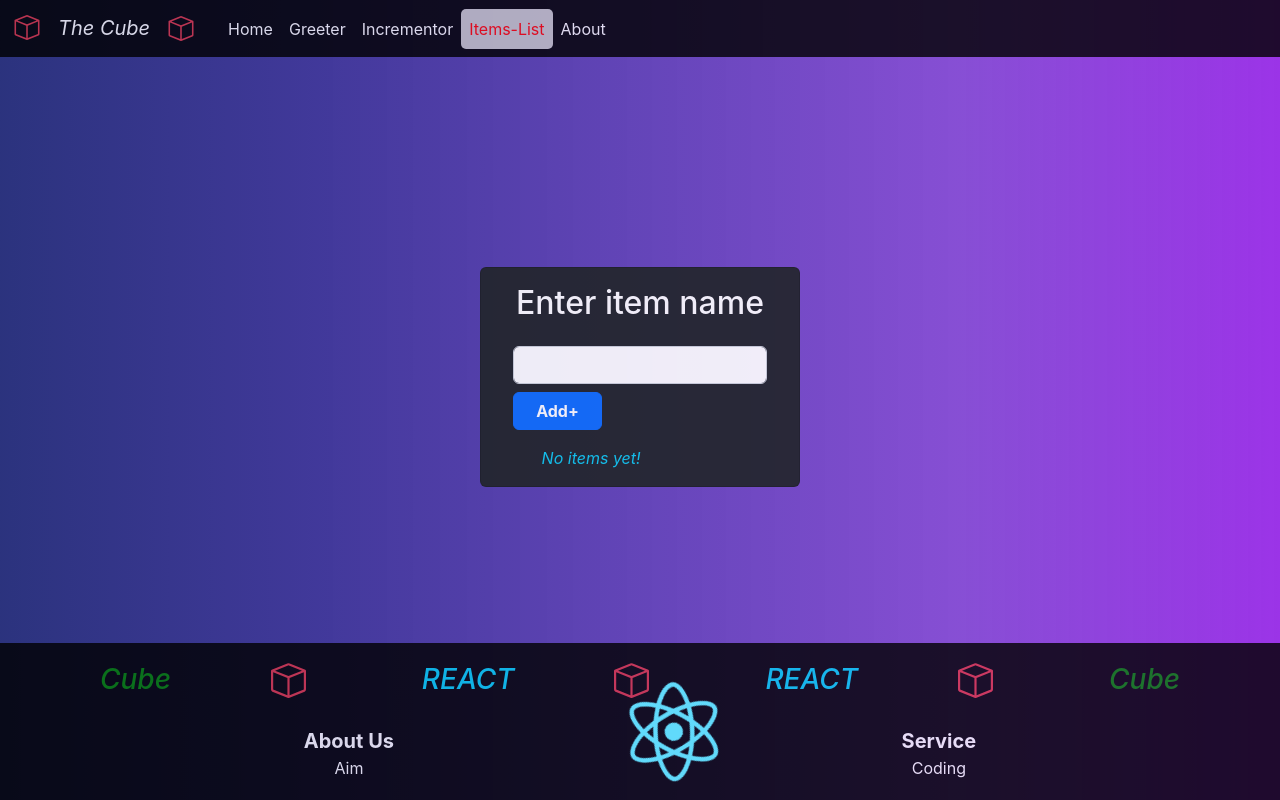
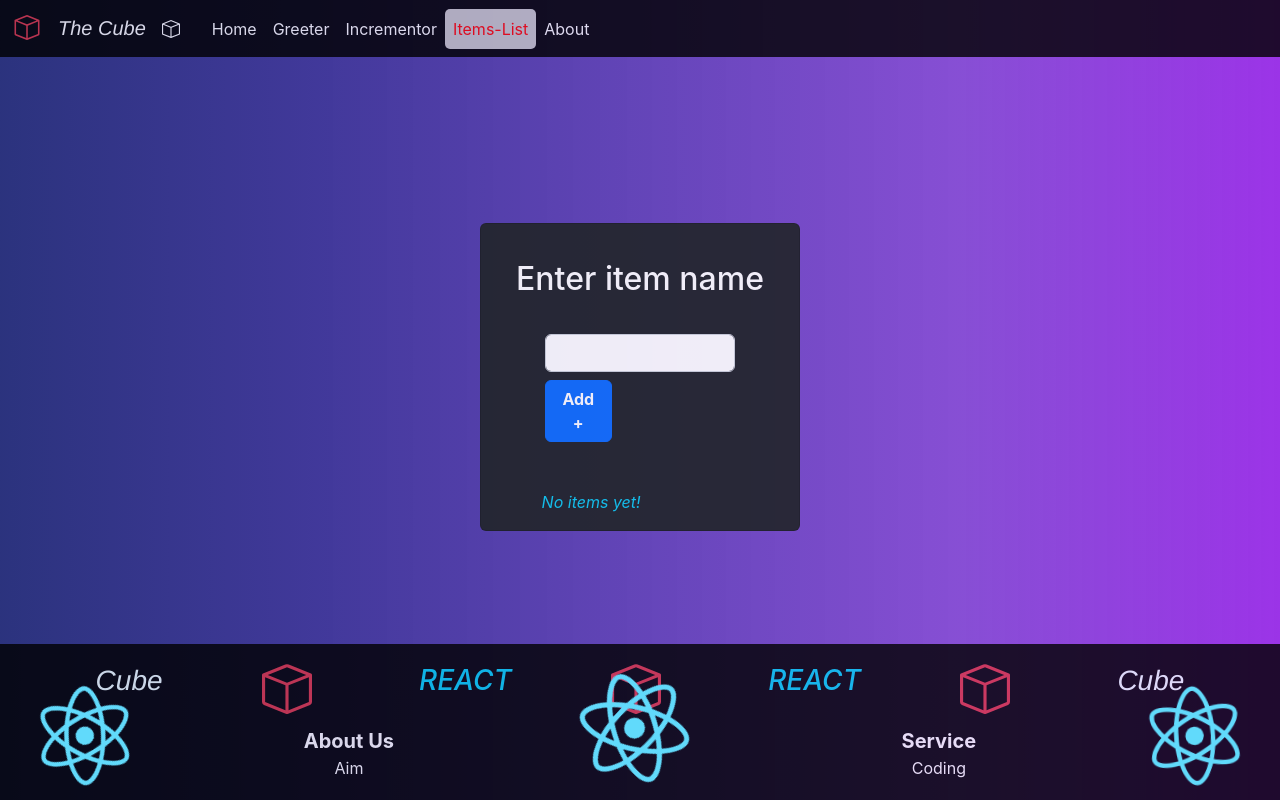
Before and after one commit to LukasC0D/project_react_app, a React (Create React App) app: page /#/item-list in a window 1280 px wide. Built offline with nearby package versions, Linux system fonts and the light colour scheme.

Commit message:
Edit button added to Items-List

```diff
--- a/src/App.css
+++ b/src/App.css
@@ -1,16 +1,50 @@
 
-  .App-logo {
+  .Flex-center {
+    height: 17vmin;
+    position: fixed;
+    top: 82.5%;
+    left: 42%;
+    transform: translate(-50%, -50%);
+
+
+  }
+  .Flex-start{
     height: 15vmin;
     position: fixed;
-    top: 84%;
-    left: 46%;
+    top: 84.5%;
+    left: 0;
+    transform: translate(-50%, -50%);
+  }
+
+  .Flex-end{
+    height: 15vmin;
+    position: fixed;
+    top: 84.5%;
+    right: 0;
     transform: translate(-50%, -50%);
 
 
   }
 
+
+
   @media (prefers-reduced-motion: no-preference) {
-    .App-logo {
+    .Flex-center {
+      animation: App-logo-spin infinite 4s linear;
+    }
+  }
+
+  @keyframes App-logo-spin {
+    from {
+      transform: rotate(0deg);
+    }
+    to {
+      transform: rotate(360deg);
+    }
+  }
+
+  @media (prefers-reduced-motion: no-preference) {
+    .Flex-start {
       animation: App-logo-spin infinite 6s linear;
     }
   }
@@ -23,3 +57,18 @@
       transform: rotate(360deg);
     }
   }
+
+  @media (prefers-reduced-motion: no-preference) {
+    .Flex-end {
+      animation: App-logo-spin infinite 2s linear;
+    }
+  }
+
+  @keyframes App-logo-spin {
+    from {
+      transform: rotate(0deg);
+    }
+    to {
+      transform: rotate(360deg);
+    }
+  }
--- a/src/App.js
+++ b/src/App.js
@@ -55,7 +55,17 @@ const App =() => {
     <Footer/>
 
         <div>
-         <img style={{}} src={logo} className="App-logo" alt="logo" />
+         <img src={logo} className="Flex-center" alt="logo" />
+        </div>
+
+
+        <div>
+         <img src={logo} className="Flex-start" alt="logo1" />
+        </div>
+
+
+        <div>
+         <img src={logo} className="Flex-end" alt="logo2" />
         </div>
 
 
--- a/src/Components/About/About.js
+++ b/src/Components/About/About.js
@@ -10,7 +10,7 @@ const About = () => (
     <br/>
     <p style={{
       color:"white"
-    }}>Always In Progress...</p>
+    }}>To be continued...</p>
 
 
   </div>
--- a/src/Components/Footer/Footer.css
+++ b/src/Components/Footer/Footer.css
@@ -1 +1,3 @@
-.Footer {}
+.gothic{
+    font-family: 'Franklin Gothic Medium', 'Arial Narrow', Arial, sans-serif;
+}
--- a/src/Components/Footer/Footer.js
+++ b/src/Components/Footer/Footer.js
@@ -6,35 +6,36 @@ import {
   FooterLink,
   Heading,
 } from "./FooterStyles";
+import "./Footer.css"
 
 const Footer = () => {
   return (
     <Box>
-      <h3 style={{ color: "green",
+      <h3 style={{ color: "azure",
                    textAlign: "center",
                    marginTop: "-50px" }}>
-       <div className="d-flex justify-content-around pb-3">
-         <div ><i>Cube</i></div>
+       <div className="d-flex justify-content-around ">
+         <div className="gothic"><i>Cube</i></div>
          <div>
-           <svg xmlns="http://www.w3.org/2000/svg" width="35" height="35" fill="currentColor" className="bi bi-box  me-3 mb-1 text-danger" viewBox="0 0 16 16 " >
+           <svg xmlns="http://www.w3.org/2000/svg" width="50" height="50" fill="currentColor" className="bi bi-box  me-3 mb-1 ms-2 text-danger" viewBox="0 0 16 16 " >
             <path d="M8.186 1.113a.5.5 0 0 0-.372 0L1.846 3.5 8 5.961 14.154 3.5 8.186 1.113zM15 4.239l-6.5 2.6v7.922l6.5-2.6V4.24zM7.5 14.762V6.838L1 4.239v7.923l6.5 2.6zM7.443.184a1.5 1.5 0 0 1 1.114 0l7.129 2.852A.5.5 0 0 1 16 3.5v8.662a1 1 0 0 1-.629.928l-7.185 2.874a.5.5 0 0 1-.372 0L.63 13.09a1 1 0 0 1-.63-.928V3.5a.5.5 0 0 1 .314-.464L7.443.184z"/>
             </svg>
          </div>
           <div style={{
           color: "rgb(0, 208, 245)"}}><i>REACT</i></div>
           <div>
-           <svg xmlns="http://www.w3.org/2000/svg" width="35" height="35" fill="currentColor" className="bi bi-box  me-3 mb-1 text-danger" viewBox="0 0 16 16 " >
+           <svg xmlns="http://www.w3.org/2000/svg" width="50" height="50" fill="currentColor" className="bi bi-box ms-2  me-3 mb-1 text-danger boxMt" viewBox="0 0 16 16 " >
             <path d="M8.186 1.113a.5.5 0 0 0-.372 0L1.846 3.5 8 5.961 14.154 3.5 8.186 1.113zM15 4.239l-6.5 2.6v7.922l6.5-2.6V4.24zM7.5 14.762V6.838L1 4.239v7.923l6.5 2.6zM7.443.184a1.5 1.5 0 0 1 1.114 0l7.129 2.852A.5.5 0 0 1 16 3.5v8.662a1 1 0 0 1-.629.928l-7.185 2.874a.5.5 0 0 1-.372 0L.63 13.09a1 1 0 0 1-.63-.928V3.5a.5.5 0 0 1 .314-.464L7.443.184z"/>
             </svg>
          </div>
           <div style={{
           color: "rgb(0, 208, 245)"}}><i>REACT</i></div>
           <div>
-           <svg xmlns="http://www.w3.org/2000/svg" width="35" height="35" fill="currentColor" className="bi bi-box  me-3 mb-1 text-danger" viewBox="0 0 16 16 " >
+           <svg xmlns="http://www.w3.org/2000/svg" width="50" height="50" fill="currentColor" className="bi bi-box ms-2 me-3 mb-1 text-danger" viewBox="0 0 16 16 " >
             <path d="M8.186 1.113a.5.5 0 0 0-.372 0L1.846 3.5 8 5.961 14.154 3.5 8.186 1.113zM15 4.239l-6.5 2.6v7.922l6.5-2.6V4.24zM7.5 14.762V6.838L1 4.239v7.923l6.5 2.6zM7.443.184a1.5 1.5 0 0 1 1.114 0l7.129 2.852A.5.5 0 0 1 16 3.5v8.662a1 1 0 0 1-.629.928l-7.185 2.874a.5.5 0 0 1-.372 0L.63 13.09a1 1 0 0 1-.63-.928V3.5a.5.5 0 0 1 .314-.464L7.443.184z"/>
             </svg>
          </div>
-          <div><i>Cube</i></div>
+          <div className="gothic"><i>Cube</i></div>
        </div>
       </h3>
       <Container>
--- a/src/Components/Greeter/Greeter.js
+++ b/src/Components/Greeter/Greeter.js
@@ -24,7 +24,7 @@ const Greeter = () => {
   return (
     <>
       <div className='flexBox'>
-        <div style={{fontSize:"25px"}}
+        <div style={{fontSize:"125%"}}
              className='d-flex justify-content-center mt-5'>
           <input
             style={{ display: "block" ,borderRadius:"5px"  }}
--- a/src/Components/Header/Header.js
+++ b/src/Components/Header/Header.js
@@ -11,8 +11,8 @@ const Header =() => {
           <svg xmlns="http://www.w3.org/2000/svg" width="30" height="25" fill="currentColor" className="bi bi-box  me-3 mb-1 text-danger" viewBox="0 0 16 16 " >
           <path d="M8.186 1.113a.5.5 0 0 0-.372 0L1.846 3.5 8 5.961 14.154 3.5 8.186 1.113zM15 4.239l-6.5 2.6v7.922l6.5-2.6V4.24zM7.5 14.762V6.838L1 4.239v7.923l6.5 2.6zM7.443.184a1.5 1.5 0 0 1 1.114 0l7.129 2.852A.5.5 0 0 1 16 3.5v8.662a1 1 0 0 1-.629.928l-7.185 2.874a.5.5 0 0 1-.372 0L.63 13.09a1 1 0 0 1-.63-.928V3.5a.5.5 0 0 1 .314-.464L7.443.184z"/>
           </svg>
-            <i>The Cube</i></Link>
-            <svg xmlns="http://www.w3.org/2000/svg" width="30" height="25" fill="currentColor" className="bi bi-box  me-4  text-danger" viewBox="0 0 16 16 " >
+            <i className='gothic'>The Cube</i></Link>
+            <svg xmlns="http://www.w3.org/2000/svg" width="18" height="18" fill="currentColor" className="bi bi-box  me-4  text-white" viewBox="0 0 16 16 " >
           <path d="M8.186 1.113a.5.5 0 0 0-.372 0L1.846 3.5 8 5.961 14.154 3.5 8.186 1.113zM15 4.239l-6.5 2.6v7.922l6.5-2.6V4.24zM7.5 14.762V6.838L1 4.239v7.923l6.5 2.6zM7.443.184a1.5 1.5 0 0 1 1.114 0l7.129 2.852A.5.5 0 0 1 16 3.5v8.662a1 1 0 0 1-.629.928l-7.185 2.874a.5.5 0 0 1-.372 0L.63 13.09a1 1 0 0 1-.63-.928V3.5a.5.5 0 0 1 .314-.464L7.443.184z"/>
           </svg>
           <button className="navbar-toggler"
--- a/src/Components/Home/Home.css
+++ b/src/Components/Home/Home.css
@@ -13,4 +13,6 @@
      top: 92%;
      left:90%;
      transform: translate(-50%, -50%);
+     font-family: 'Franklin Gothic Medium', 'Arial Narrow', Arial, sans-serif;
+
 }
--- a/src/Components/ItemList/ItemList.css
+++ b/src/Components/ItemList/ItemList.css
@@ -6,3 +6,23 @@
     background-color: rgb(255, 244, 244);
 
 }
+.marginLeft{
+    margin-left: 10px;
+}
+
+.fixBoxI input{
+    position: relative;
+    top: 5px;
+    width: 80%;
+    border-radius: 5px;
+}
+.fixBox{
+    position: fixed;
+    left: 42%;
+    margin-top: 5px;
+    font-weight: 500;
+}
+.h2Mt{
+    position: relative;
+    top: 20px;
+}
--- a/src/Components/ItemList/ItemList.js
+++ b/src/Components/ItemList/ItemList.js
@@ -25,6 +25,7 @@ const ItemList = () => {
   const [items, setItems] = useState([]);
   const itemInput = useRef(null);
   const [itemErrorMsg, setItemErrorMsg] = useState("");
+  const [editInput, setEditInput] = useState("")
 
   useEffect(() => {
     const lsItems = localStorage.getItem("items");
@@ -44,6 +45,24 @@ const ItemList = () => {
   const handleInput = (e) => {
     setNewItem({ name: e.target.value });
   };
+
+  const handleEdit = (idx) => {
+    const editedItems = JSON.parse(localStorage.getItem("items"));
+    editedItems[idx].edited = true;
+    setItems(editedItems);
+    setEditInput(items[idx].name);
+  }
+
+  const submitEdit = (idx) => {
+    if (editInput !== "") {
+      const editedItems = JSON.parse(localStorage.getItem("items"));
+      editedItems[idx] = { name: editInput, edited: false };
+      setItems(editedItems)
+    }
+  }
+  const handleEditInput = (e) => {
+    setEditInput(e.target.value);
+  }
 
   const handleClick = (e) => {
     e.preventDefault()
@@ -67,8 +86,8 @@ const ItemList = () => {
     <div style={flexContainer}>
       <div className="card w-25 text-bg-dark">
         <div className="card-body">
-          <h2 className="text-center text-white">Enter item name</h2>
-          <div className="row p-3 ">
+          <h2 className="text-center h2Mt text-white">Enter item name</h2>
+          <div className="row p-5 ">
             <form onSubmit={handleClick}>
 
               {itemErrorMsg && <div className="text-danger text-center pb-1"><i>{itemErrorMsg}</i></div>}
@@ -88,10 +107,10 @@ const ItemList = () => {
               </button>
             </form>
           </div>
+          <div >
             <ul style={{
               width: "80%",
               marginLeft: "10%",
-
             }} className="list-group">
               {items.length > 0 ? (
                 items.map((item, idx) => (
@@ -100,10 +119,35 @@ const ItemList = () => {
                       borderBottom: "1px solid red",
                     }}
                   >
-                  {item.name}
-                  <button className="btn btn-danger float-end" onClick={() => { deleteItem(idx); }}>
-                    <i style={{ color: "black" }}>X</i>
+                    <div>
+
+                      <div className=" d-flex justify-content-end">
+                        <div className='fixBoxI'>
+                          {item.edited ? (
+                            <input
+                              type="text"
+                              value={editInput}
+                              onChange={
+                                handleEditInput}
+                            />) : (
+                            <div className='fixBox'>{item.name}</div>
+                          )}
+                        </div>
+                        <div>
+                          <button className='btn btn-danger' onClick={() => {
+                            !item.edited ? handleEdit(idx) : submitEdit(idx);
+                          }}>
+                            {!item.edited ? "Edit" : "Submit"}
                           </button>
+                        </div>
+                        <div className='marginLeft'>
+                          <button className="btn btn-danger" onClick={() => { deleteItem(idx); }}>
+                            <i>X</i>
+                          </button>
+                        </div>
+
+                      </div>
+                    </div>
                   </li>
                 ))
               ) : (
@@ -113,6 +157,7 @@ const ItemList = () => {
           </div>
         </div>
       </div>
+    </div>
   );
 };
 
```
Also changed, not shown: src/Components/Home/Home.js (+6 -6 lines), 11 other files (tests, documents, lock files or other folders). Lines whose indentation alone changed are shown as unchanged.
